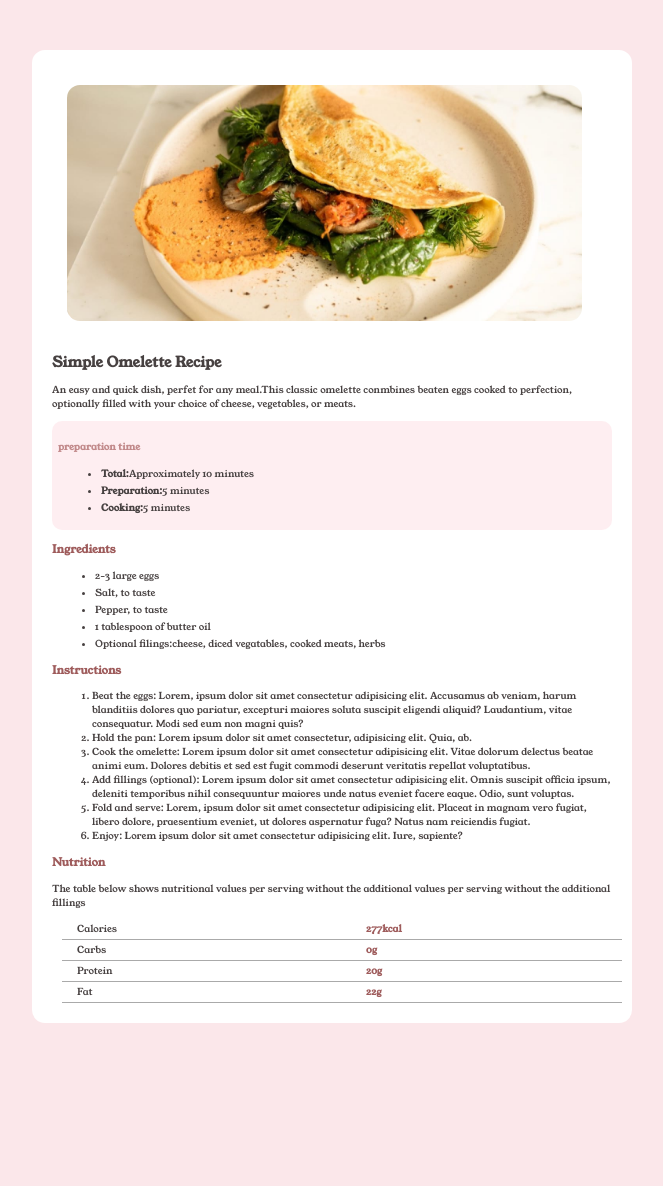
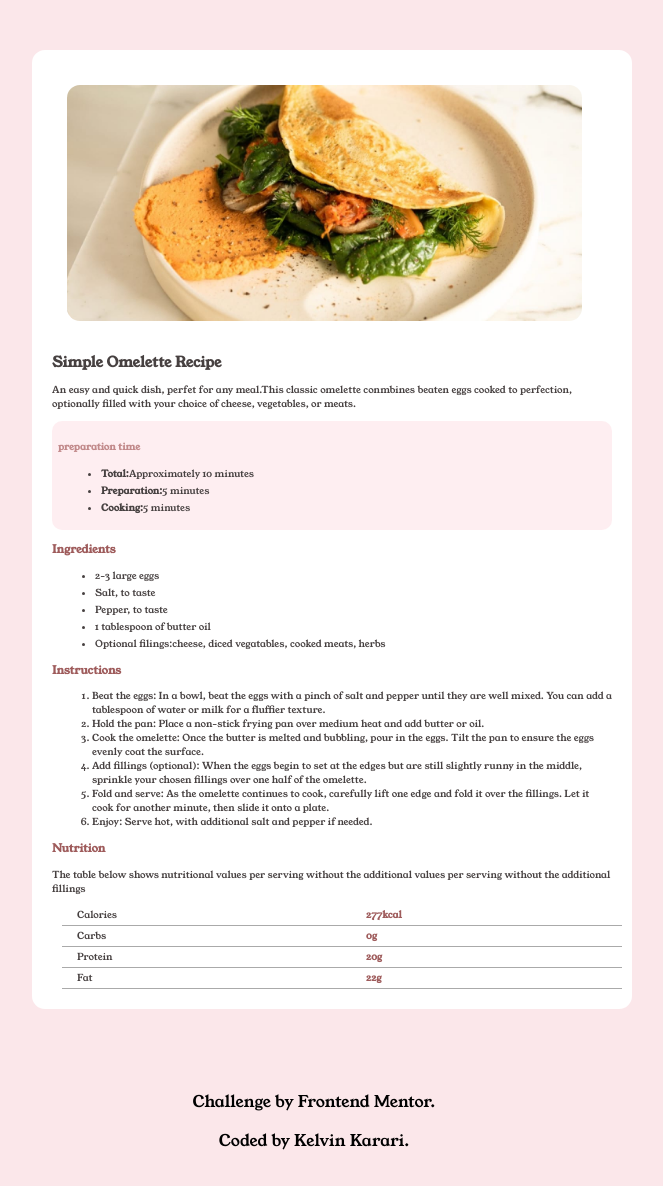
Before and after one commit to p-karari/RecipeChallenge, a plain HTML site: page index.html in a window 1280 px wide. Shown: the whole page, without its empty margins (326-989 px from the left). Before the commit the page ends 1073 px from the top, so only its background shows below. Drawn offline with Linux system fonts and the light colour scheme.

Commit message:
Updated html file

```diff
--- a/index.html
+++ b/index.html
@@ -38,13 +38,13 @@
         </div>
         <div class="instructions">
             <h3>Instructions</h3>
-            <ol>
-                <li>Beat the eggs: Lorem, ipsum dolor sit amet consectetur adipisicing elit. Accusamus ab veniam, harum blanditiis dolores quo pariatur, excepturi maiores soluta suscipit eligendi aliquid? Laudantium, vitae consequatur. Modi sed eum non magni quis?</li>
-                <li>Hold the pan: Lorem ipsum dolor sit amet consectetur, adipisicing elit. Quia, ab.</li>
-                <li>Cook the omelette: Lorem ipsum dolor sit amet consectetur adipisicing elit. Vitae dolorum delectus beatae animi eum. Dolores debitis et sed est fugit commodi deserunt veritatis repellat voluptatibus.</li>
-                <li>Add fillings (optional): Lorem ipsum dolor sit amet consectetur adipisicing elit. Omnis suscipit officia ipsum, deleniti temporibus nihil consequuntur maiores unde natus eveniet facere eaque. Odio, sunt voluptas.</li>
-                <li>Fold and serve: Lorem, ipsum dolor sit amet consectetur adipisicing elit. Placeat in magnam vero fugiat, libero dolore, praesentium eveniet, ut dolores aspernatur fuga? Natus nam reiciendis fugiat.</li>
-                <li>Enjoy: Lorem ipsum dolor sit amet consectetur adipisicing elit. Iure, sapiente?</li>
+            <ol class="font2">
+                <li>Beat the eggs:  In a bowl, beat the eggs with a pinch of salt and pepper until they are well mixed. You can add a tablespoon of water or milk for a fluffier texture.</li>
+                <li>Hold the pan: Place a non-stick frying pan over medium heat and add butter or oil. </li>
+                <li>Cook the omelette: Once the butter is melted and bubbling, pour in the eggs. Tilt the pan to ensure the eggs evenly coat the surface.</li>
+                <li>Add fillings (optional): When the eggs begin to set at the edges but are still slightly runny in the middle, sprinkle your chosen fillings over one half of the omelette. </li>
+                <li>Fold and serve: As the omelette continues to cook, carefully lift one edge and fold it over the fillings. Let it cook for another minute, then slide it onto a plate.</li>
+                <li>Enjoy: Serve hot, with additional salt and pepper if needed.</li>
             </ol>
         </div>
         <div class="nutrition">
@@ -71,6 +71,9 @@
         </div>
     </div>
     </section>
+    <footer>
+        <p>Challenge by Frontend Mentor.</p> <p>Coded by Kelvin Karari.</p>
+    </footer>
 
 </body>
 </html>
```
